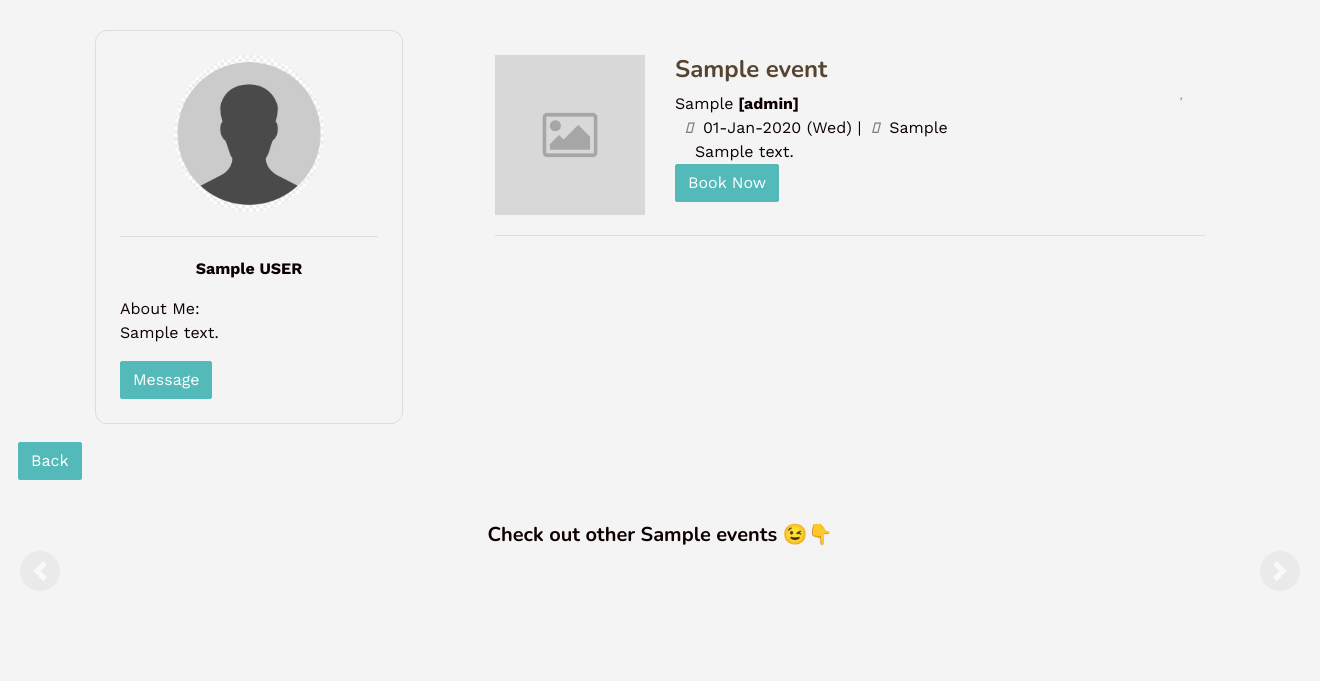
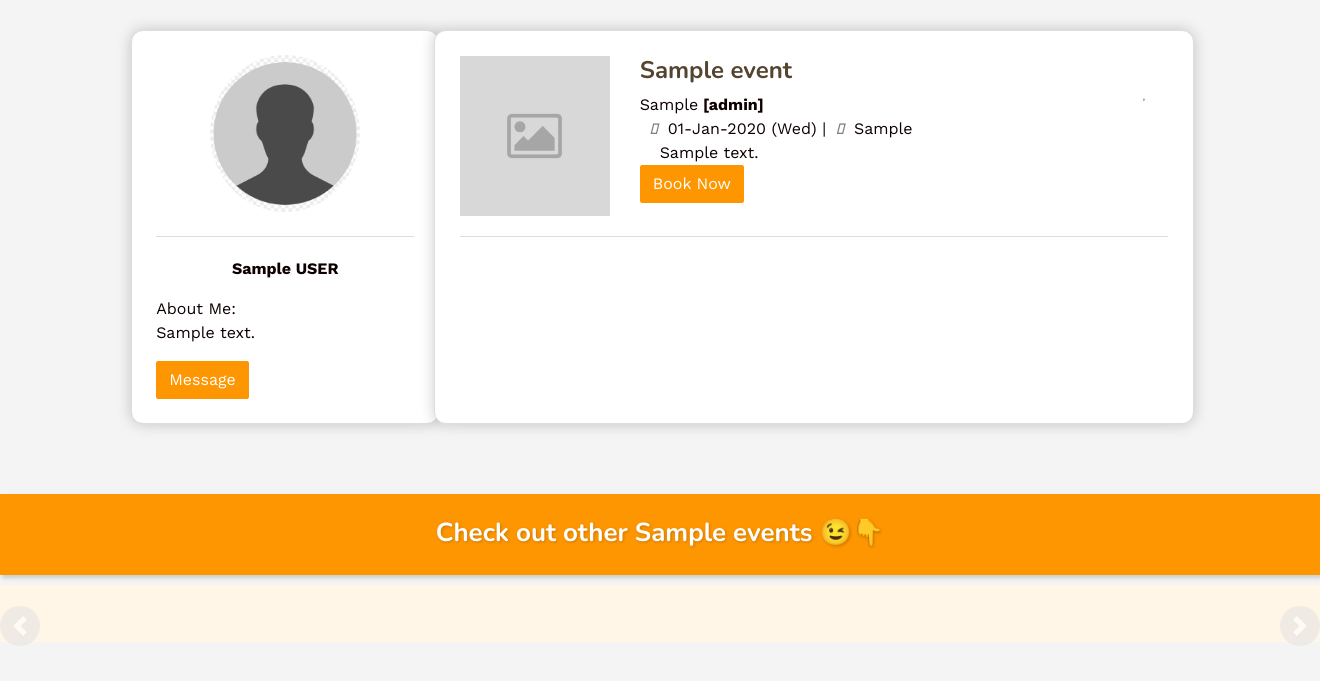
Before and after one commit to HatemC/sportify, a Rails app: page /events/1 in a window 1320 px wide; the page is wider, and only the part inside the window is pictured. Shown: the part 86-767 px from the top of that part. Run offline with Rails 7, Linux system fonts and the light colour scheme; tables that the repository leaves empty hold one stand-in row (values such as "Sample post"); style sheets or scripts are compiled from the project's sources; parts of the project's set-up code (start-up, migrations or seed data) failed here and were passed over; some libraries are stand-ins or nearby versions.

Commit message:
design for show page

```diff
--- a/app/assets/stylesheets/components/_button.scss
+++ b/app/assets/stylesheets/components/_button.scss
@@ -1,6 +1,6 @@
 .btn-ghost {
-  color: #54BAB9;
-  border: 1px solid #54BAB9;
+  color: #FE9602;
+  border: 1px solid #FE9602;
   padding: 7px 18px;
   border-radius: 50px;
   font-weight: lighter;
@@ -29,8 +29,8 @@
 
 .btn-primary {
   color: #fff;
-  background-color: #54BAB9;
-  border-color: #54BAB9;
+  background-color: #FE9602;
+  border-color: #FE9602;
 }
 
 .btn-bottom-left {
--- a/app/assets/stylesheets/components/_carousel.scss
+++ b/app/assets/stylesheets/components/_carousel.scss
@@ -1,5 +1,6 @@
 .carousel-container {
-  margin-inline: 20px;
+  margin-inline: 0px;
+  background-color: #fff6e8;
 }
 
 .cards-wrapper {
@@ -36,10 +37,13 @@
   box-shadow: 2px 6px 8px 0 rgba(22, 22, 26, 0.18);
   border: none;
   border-radius: 10px;
+  background-color: white;
 
 }
 .carousel-inner {
   padding: 1em;
+  margin-left: 38px;
+  margin-right: 38px;
 }
 .carousel-control-prev,
 .carousel-control-next {
@@ -61,6 +65,17 @@
 
 }
 
+#carousel-title h5 {
+  height: 81px;
+  background-color: #FE9602;
+  color: white;
+  text-shadow: 1px 1px 3px rgba(0, 0, 0, 0.2);
+  padding: 23px;
+  margin-bottom: 10px;
+  font-size: 26px;
+  box-shadow: 2px 3px 4px 0 rgba(22, 22, 26, 0.18);
+}
+
 .carousel-card-text {
   font-size: 13px;
 }
--- a/app/assets/stylesheets/pages/_show.scss
+++ b/app/assets/stylesheets/pages/_show.scss
@@ -9,16 +9,20 @@
   justify-content: space-around;
   margin-top: 30px;
   margin-inline: 90px;
+  margin-bottom: 70px;
 }
 
 .profile-container {
     width: 28%;
     margin-left: 5px ;
-    margin-right: auto ;
+    margin-right: -78px ;
     border: 1px solid rgb(221, 221, 221) ;
     border-radius: 12px ;
     max-width: 308px ;
     padding: 24px ;
+    background-color: white;
+    box-shadow:0 0 15px rgba(0,0,0,0.2);
+
 }
 
 .profile-photo {
@@ -33,9 +37,11 @@
 
 .event-container {
   padding: 25px;
+  background-color: white;
   width: 66.6667% !important;
-  // border: 1px solid rgb(221, 221, 221) ;
-  // border-radius: 12px ;
+  border: 1px solid rgb(221, 221, 221) ;
+  border-radius: 12px ;
+  box-shadow:0 0 15px rgba(0,0,0,0.2);
 }
 
 .event-top {
--- a/app/views/events/_carousel.html.erb
+++ b/app/views/events/_carousel.html.erb
@@ -1,9 +1,12 @@
-<div class="carousel-container">
-    <% emojis = ["&#128521"," &#128579","&#128587","&#128131","&#128170"] %>
+
+ <% emojis = ["&#128521"," &#128579","&#128587","&#128131","&#128170"] %>
     <% emoji = emojis.sample %>
-
+    <div id="carousel-title">
     <h5 style="text-align:center"><strong> Check out other <%= @event.sport %> events &#128521&#128071</strong>
     </h5>
+    </div>
+<div class="carousel-container">
+
     <div id="carouselExampleControls" class="carousel slide" data-ride="carousel">
     <div class="carousel-inner">
 
--- a/app/views/events/show.html.erb
+++ b/app/views/events/show.html.erb
@@ -83,9 +83,6 @@
       </div>
     </div>
 
-    <div class="btn-container">
-    <%= link_to 'Back', events_path, class: "btn btn-primary" %>
-    </div>
     <%= render 'carousel' %>
 
 
```
